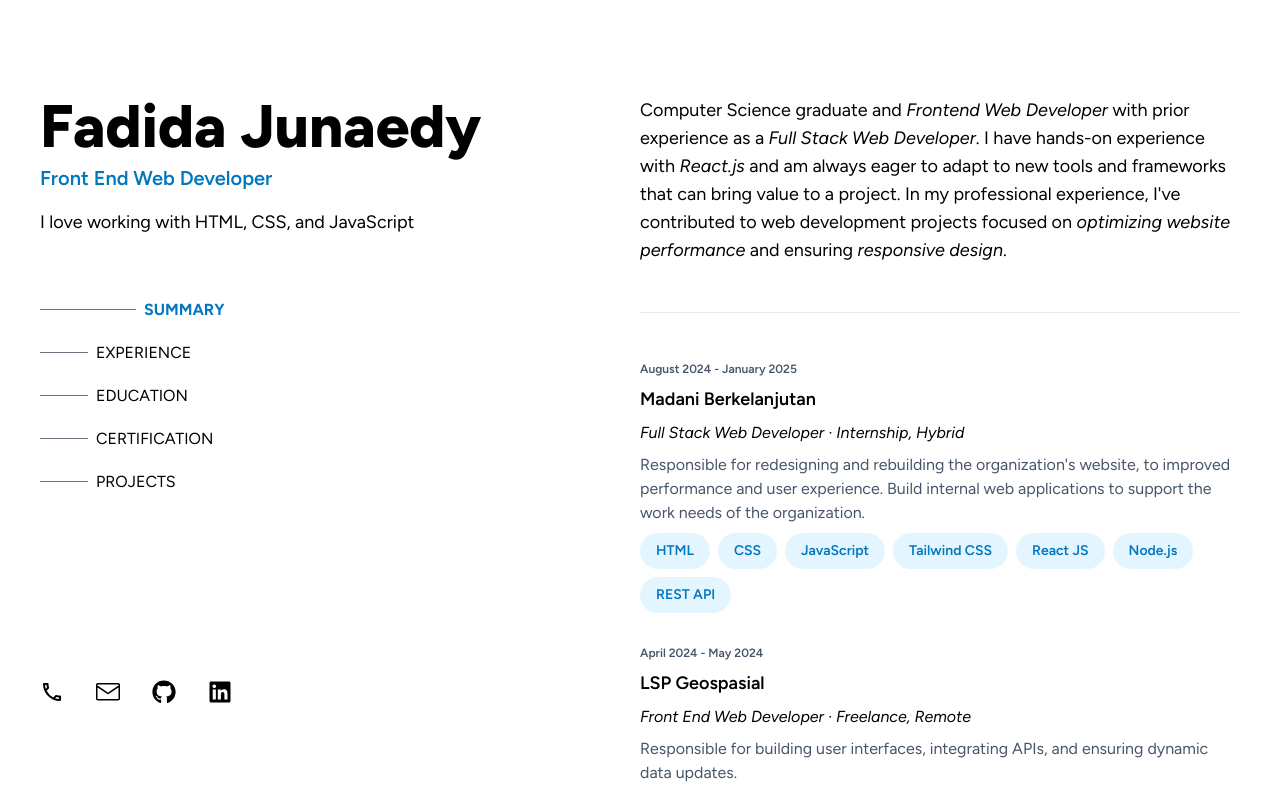
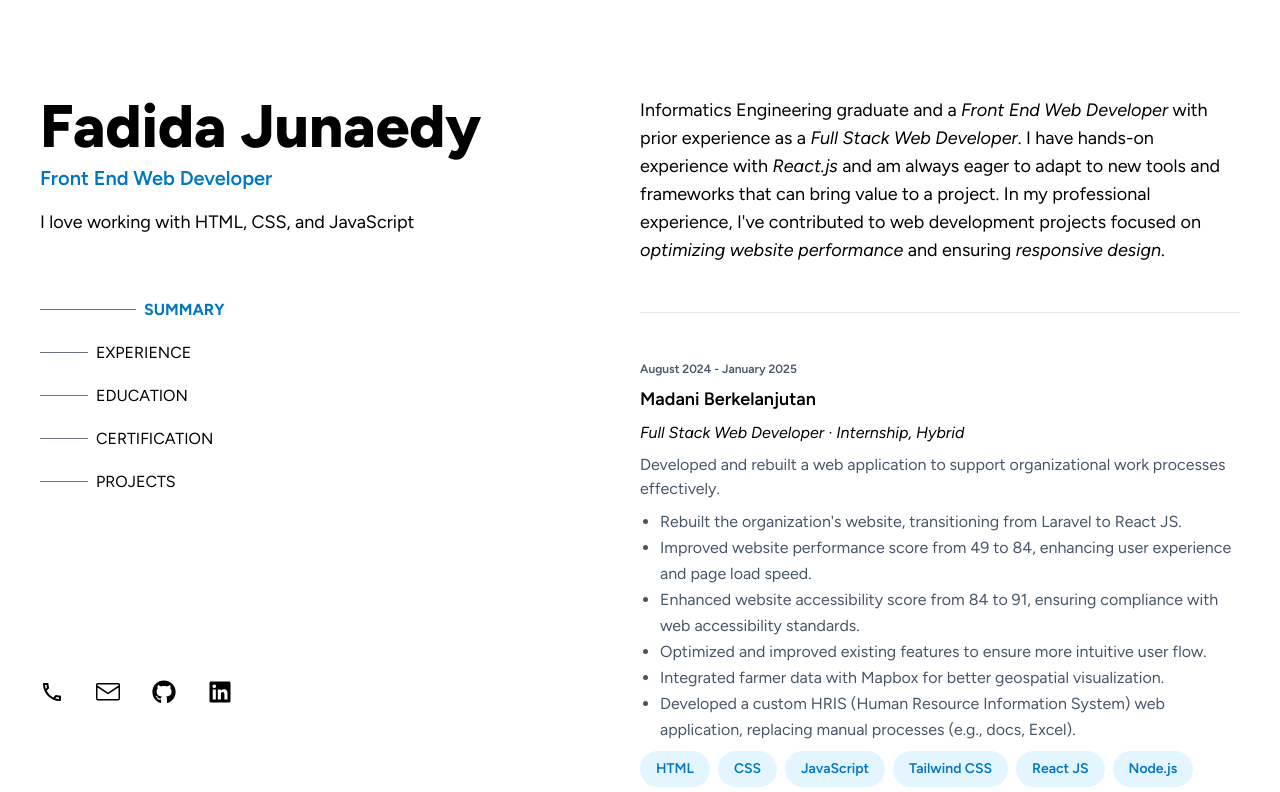
Before and after one commit to fadidajunaedy/v1, a React (Vite) app: page / in a window 1280 px wide. Shown: the top 792 px of the page. Built offline with nearby package versions, Linux system fonts and the light colour scheme.

Commit message:
UPDATE CONTENT

```diff
--- a/src/components/Header.jsx
+++ b/src/components/Header.jsx
@@ -72,12 +72,14 @@ const Header = () => {
                     <a
                     href="tel:+6289501437800"
                     target="_blank"
+                    title="Phone"
                     className="hover:text-primary cursor-pointer">
                         <MdOutlineLocalPhone size={24} />
                     </a>
                     <a
                     href="mailto:fadidajunaedy@gmail.com"
                     target="_blank"
+                    title="Email"
                     className="hover:text-primary cursor-pointer">
                         <GoMail size={24} />
                     </a>
@@ -90,12 +92,14 @@ const Header = () => {
                     <a
                     href="https://github.com/fadidajunaedy"
                     target="_blank"
+                    title="GitHub"
                     className="hover:text-primary cursor-pointer">
                         <FaGithub size={24} />
                     </a>
                     <a
                     href="https://www.linkedin.com/in/fadidajunaedy"
                     target="_blank"
+                    title="LinkedIn"
                     className="hover:text-primary cursor-pointer">
                         <FaLinkedin size={24} />
                     </a>
--- a/src/data/experience.json
+++ b/src/data/experience.json
@@ -5,7 +5,15 @@
         "type": "Hybrid",
         "period": "August 2024 - January 2025",
         "role": "Full Stack Web Developer",
-        "description": "Responsible for redesigning and rebuilding the organization's website, to improved performance and user experience. Build internal web applications to support the work needs of the organization.",
+        "description": "Developed and rebuilt a web application to support organizational work processes effectively.",
+        "achievements": [
+            "Rebuilt the organization's website, transitioning from Laravel to React JS.",
+            "Improved website performance score from 49 to 84, enhancing user experience and page load speed.",
+            "Enhanced website accessibility score from 84 to 91, ensuring compliance with web accessibility standards.",
+            "Optimized and improved existing features to ensure more intuitive user flow.",
+            "Integrated farmer data with Mapbox for better geospatial visualization.",
+            "Developed a custom HRIS (Human Resource Information System) web application, replacing manual processes (e.g., docs, Excel)."
+        ],
         "tech_stack": ["HTML", "CSS", "JavaScript", "Tailwind CSS", "React JS", "Node.js", "REST API"]
     },
     {
@@ -14,7 +22,11 @@
         "type": "Remote",
         "period": "April 2024 - May 2024",
         "role": "Front End Web Developer",
-        "description": "Responsible for building user interfaces, integrating APIs, and ensuring dynamic data updates.",
+        "description": "Designed and developed user interfaces for web applications.",
+        "achievements": [
+            "Created the user interface for an initial assessment application.",
+            "Integrated REST APIs provided by the backend development."
+        ],
         "tech_stack": ["HTML", "CSS", "JavaScript", "Tailwind CSS", "React JS", "REST API"]
     }
 ]
--- a/src/pages/ProjectsArchive.jsx
+++ b/src/pages/ProjectsArchive.jsx
@@ -10,7 +10,7 @@ const ProjectsArchive = () => {
     return (
         <>
             <section className="w-full h-full">
-                <div className="container py-12 lg:py-24">
+                <div className="container py-4 lg:py-24">
                     <Link
                     to="/"
                     className="flex items-center gap-2 cursor-pointer group text-primary font-bold mb-4">
--- a/src/pages/home/sections/About.jsx
+++ b/src/pages/home/sections/About.jsx
@@ -4,7 +4,7 @@ const About = () => {
             <article id="summary" className="flex flex-col gap-4">
                 <h2 className="sticky top-0 lg:hidden text-primary">SUMMARY</h2>
                 <p>
-                    Computer Science graduate and <em>Frontend Web Developer</em> with prior experience as a <em>Full Stack Web Developer</em>. I have hands-on experience with <em>React.js</em> and am always eager to adapt to new tools and frameworks that can bring value to a project. In my professional experience, I've contributed to web development projects focused on <em>optimizing website performance</em> and ensuring <em>responsive design</em>.
+                    Informatics Engineering graduate and a <em>Front End Web Developer</em> with prior experience as a <em>Full Stack Web Developer</em>. I have hands-on experience with <em>React.js</em> and am always eager to adapt to new tools and frameworks that can bring value to a project. In my professional experience, I've contributed to web development projects focused on <em>optimizing website performance</em> and ensuring <em>responsive design</em>.
                 </p>
             </article>
         </>
--- a/src/pages/home/sections/Experience.jsx
+++ b/src/pages/home/sections/Experience.jsx
@@ -10,7 +10,7 @@ const Experience = () => {
                 {ExperienceJSON.map((experience, index) => (
                     <div
                     key={index}
-                    className="flex flex-col gap-2 cursor-pointer group">
+                    className="flex flex-col gap-2 group">
                         <span className="text-xs text-slate-600 font-semibold">{experience.period}</span>
                         <h3 className="flex items-center gap-2 group-hover:text-primary">
                             {experience.place}
@@ -19,6 +19,11 @@ const Experience = () => {
                         <p className="text-sm text-slate-600 lg:text-base">
                             {experience.description}
                         </p>
+                        <ul className="pl-5 list-disc leading-relaxed text-slate-600">
+                        {experience.achievements?.map((achievement, achievementIndex) => (
+                            <li key={achievementIndex}>{achievement}</li>
+                        ))}
+                        </ul>
                         <div className="flex flex-wrap items-center gap-2">
                         {experience.tech_stack.map((tech, indexTech) => (
                             <Badge key={indexTech}>{tech}</Badge>
```
